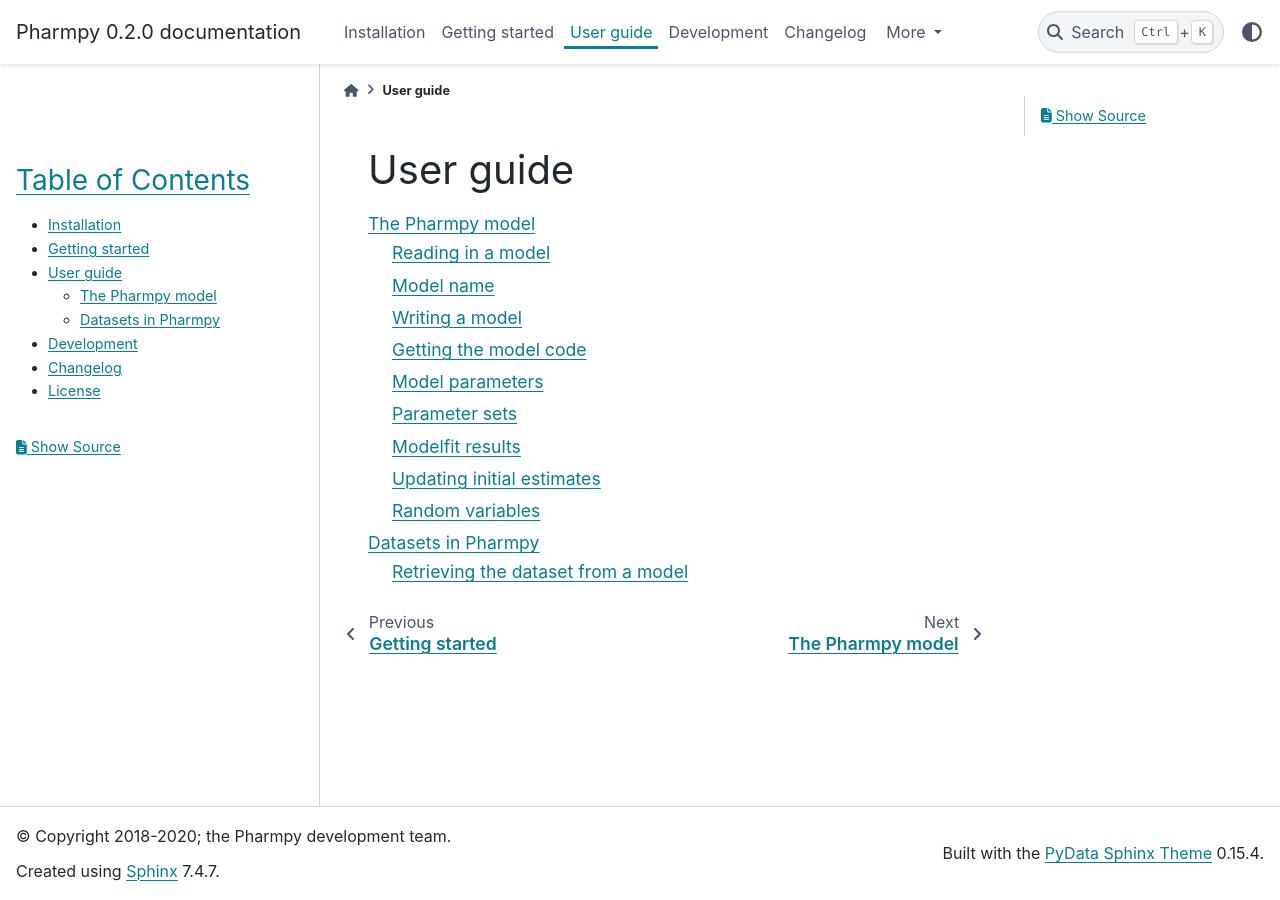
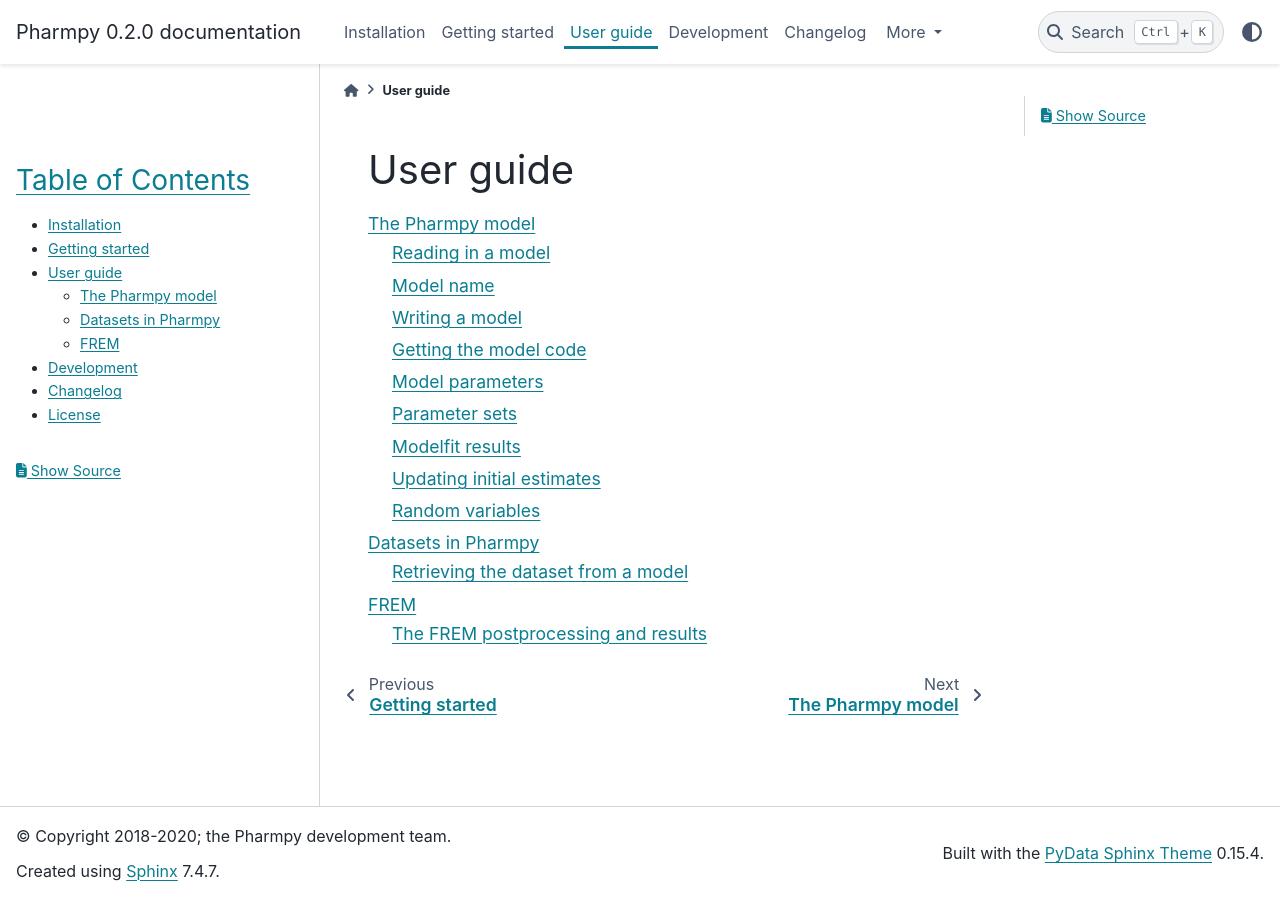
Before and after one commit to pharmpy/pharmpy, a Sphinx documentation site: the page built from docs/user_guide.rst, in a window 1280 px wide. Built offline with Sphinx 7.4.7 and the PyData theme 0.15.4, drawn with Linux system fonts in a browser that asks for light colours; pages that are not in the unit, such as notebooks, are missing from menus; some of the changed lines change nothing that is shown.

Commit message:
Start of frem documentation

```diff
--- /dev/null
+++ b/docs/frem.rst
@@ -0,0 +1,35 @@
+====
+FREM
+====
+
+Pharmpy currently handles the postprocessing, plotting and creation of model_3b of the PsN FREM tool.
+
+.. math::
+
+~~~~~~~~~~~~~~~~~~~~~~~~~~~~~~~~~~~
+The FREM postprocessing and results
+~~~~~~~~~~~~~~~~~~~~~~~~~~~~~~~~~~~
+
+All FREM postprocessing use the results from the final FREM model (model_4) only. Let us denote the FREM matrix :math:`\Omega`. This matrix is then a partition as follows:
+
+.. math::
+
+   \Omega =
+
+The first step is to find the parameter uncertainty of the parameters of the
+
+
+.. jupyter-execute::
+   :hide-output:
+   :hide-code:
+
+   from pathlib import Path
+   path = Path('tests/testdata/nonmem/')
+
+.. jupyter-execute::
+
+   from pharmpy import Model
+
+   model = Model(path / "pheno_real.mod")
+   df = model.dataset
+   df
--- a/docs/getting_started.rst
+++ b/docs/getting_started.rst
@@ -16,7 +16,7 @@
     path = 'tests/testdata/nonmem/pheno_real.mod'
     pheno = Model(path)
 
-The model file format is automatically detected and used:
+The model file format is automatically detected:
 
 .. doctest::
     :pyversion: > 3.6
--- a/docs/user_guide.rst
+++ b/docs/user_guide.rst
@@ -7,3 +7,4 @@
 
    model
    data
+   frem
```
